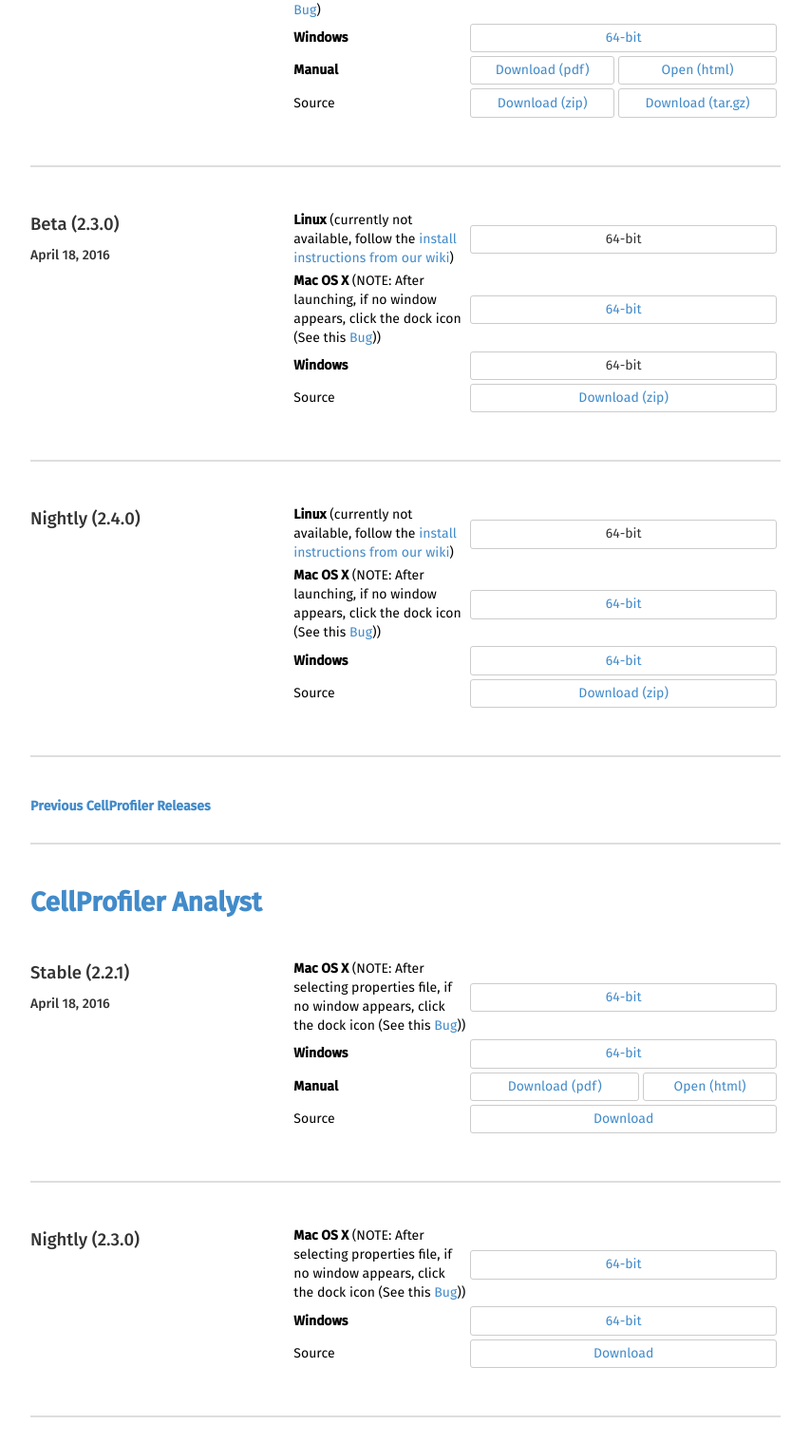
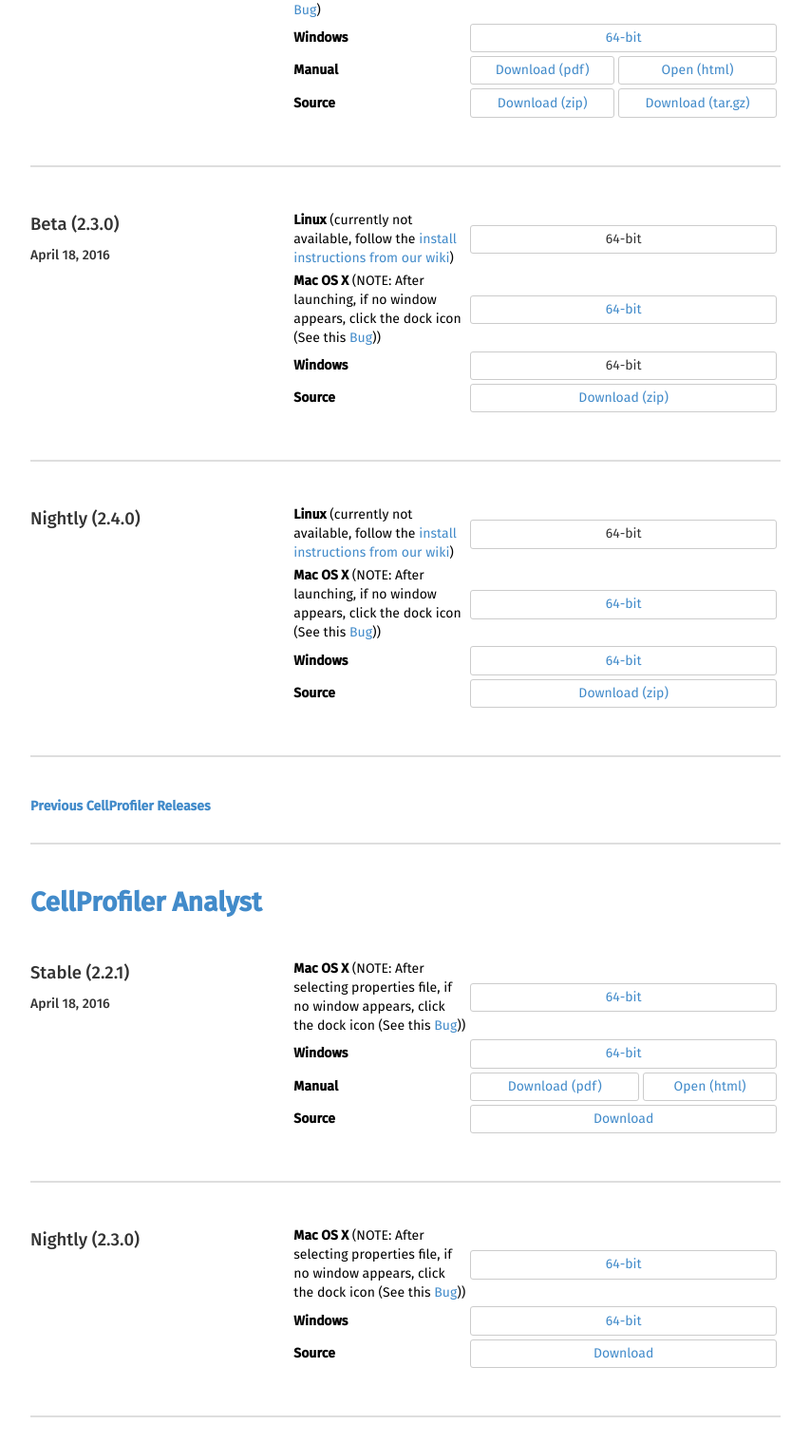
Before and after one commit to CellProfiler/cellprofiler.github.com-backup, a Jekyll site: the page built from releases/index.html, in a window 1280 px wide. Shown: the part 504-2023 px from the top of the page at 95% size, without its empty margins (213-1066 px from the left). Built offline with Jekyll 4.4.1, drawn with Linux system fonts in a browser that asks for light colours.

Commit message:
releases: minor layout changes

```diff
--- a/releases/index.html
+++ b/releases/index.html
@@ -72,7 +72,7 @@
         </tr>
 
         <tr>
-          <td class="inst-type">Source</td>
+          <td class="inst-type"><b>Source</b></td>
 
           <td><a href="https://github.com/CellProfiler/CellProfiler/archive/2.2.0.zip"><div class="inst-button">Download (zip)</div></a></td>
           <td><a href="https://github.com/CellProfiler/CellProfiler/archive/2.2.0.tar.gz"><div class="inst-button">Download (tar.gz)</div></a></td>
@@ -113,7 +113,7 @@
         </tr>
 
         <tr>
-          <td class="inst-type">Source</td>
+          <td class="inst-type"><b>Source</b></td>
 
           <td colspan="2"><a href="https://github.com/CellProfiler/CellProfiler/archive/beta.zip"><div class="inst-button">Download (zip)</div></a></td>
         </tr>
@@ -153,7 +153,7 @@
         </tr>
 
         <tr>
-          <td class="inst-type">Source</td>
+          <td class="inst-type"><b>Source</b></td>
 
           <td colspan="2"><a href="https://github.com/CellProfiler/CellProfiler/archive/master.zip"><div class="inst-button">Download (zip)</div></a></td>
         </tr>
@@ -200,7 +200,7 @@
         </tr>
 
         <tr>
-          <td class="inst-type">Source</td>
+          <td class="inst-type"><b>Source</b></td>
 
           <td colspan="2"><a href="https://github.com/CellProfiler/CellProfiler-Analyst"><div class="inst-button">Download</div></a></td>
         </tr>
@@ -236,7 +236,7 @@
         </tr>
 
         <tr>
-          <td class="inst-type">Source</td>
+          <td class="inst-type"><b>Source</b></td>
 
           <td colspan="2"><a href="https://github.com/CellProfiler/CellProfiler-Analyst"><div class="inst-button">Download</div></a></td>
         </tr>
```
